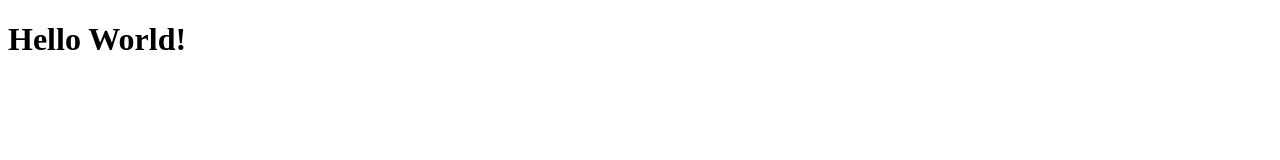
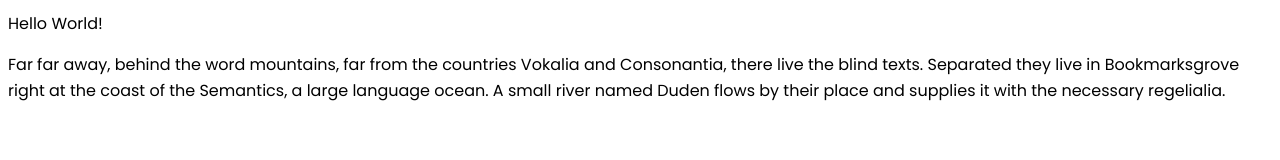
Before and after one commit to sinkfish/sinkfish.github.io, a plain HTML site: page index.html in a window 1280 px wide. Drawn offline with Linux system fonts and the light colour scheme.

Commit message:
Styling Updates

```diff
--- a/index.html
+++ b/index.html
@@ -1,14 +1,23 @@
 <!DOCTYPE html>
 <html lang="en">
 <head>
-   <meta charset="UTF-8">
-   <meta http-equiv="X-UA-Compatible" content="IE=edge">
-   <meta name="viewport" content="width=device-width, initial-scale=1.0">
-   <title>Hello World</title>
+
+<meta charset="UTF-8">
+<meta http-equiv="X-UA-Compatible" content="IE=edge">
+<meta name="viewport" content="width=device-width, initial-scale=1.0">
+<title>Hello World</title>
+
+<link href="https://fonts.googleapis.com/css2?family=Poppins:ital,wght@0,100;0,200;0,300;0,400;0,500;0,600;0,700;0,800;0,900;1,100;1,200;1,300;1,400;1,500;1,600;1,700;1,800;1,900&display=swap" rel="stylesheet">
+
+<style>
+   * {box-sizing: border-box;font:400 1rem/1.6rem 'Poppins', sans-serif;}
+</style>
+
 </head>
 <body>
 
 <h1>Hello World!</h1>
+<p>Far far away, behind the word mountains, far from the countries Vokalia and Consonantia, there live the blind texts. Separated they live in Bookmarksgrove right at the coast of the Semantics, a large language ocean. A small river named Duden flows by their place and supplies it with the necessary regelialia.</p>
 
 </body>
 </html>
```
